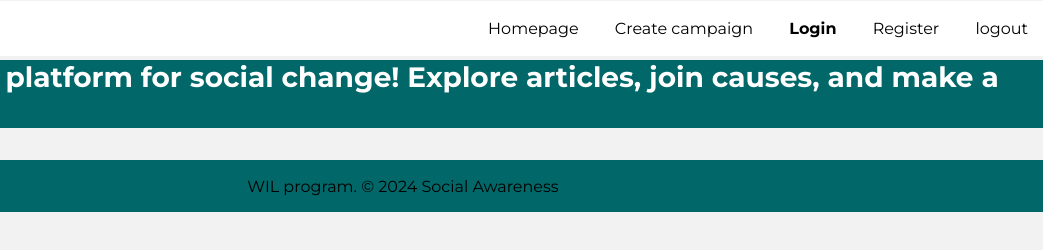
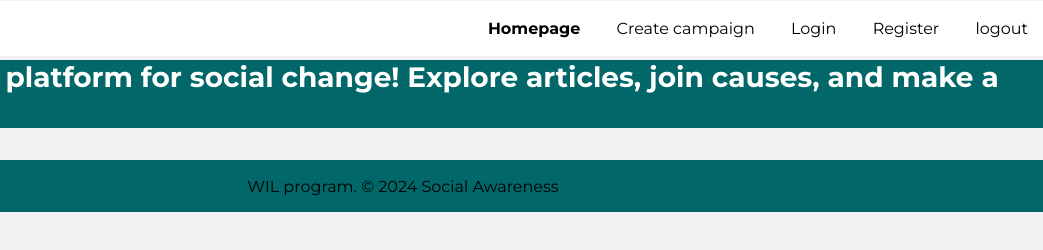
Before and after one commit to thetrantran/wil-website, a website: page frontend/index.html in a window 1280 px wide. Shown: the full height of the page, 237-1280 px from the left. Drawn offline with Linux system fonts and the light colour scheme; no server answers.

Commit message:
Update index.html

```diff
--- a/frontend/index.html
+++ b/frontend/index.html
@@ -14,9 +14,9 @@
           <div class="text">WIL program</div>
 
         </div>
-            <li><a href="index.html">Homepage</a></li>
+            <li><a href="index.html" class="active">Homepage</a></li>
             <li><a href="create_campaign.html">Create campaign</a></li>
-            <li><a href="login.html" class="active">Login</a></li>
+            <li><a href="login.html">Login</a></li>
             <li><a href="register.html">Register</a></li>
             <li><a href="logout">logout</a></li>
     </ul>
```
